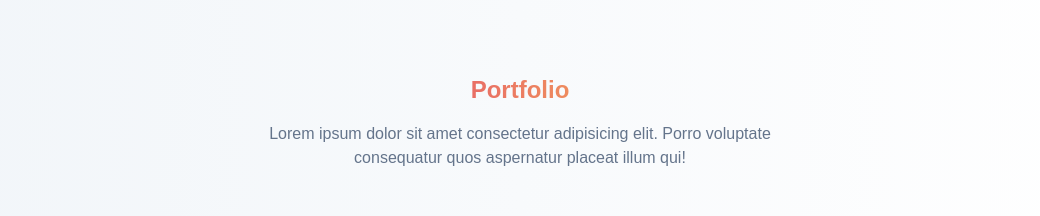
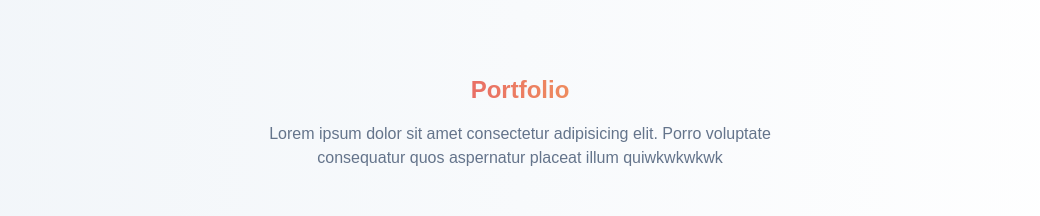
Before and after one commit to fransfirmansyah10/fransfirmansyah.github.io, a website: page index.html in a window 1280 px wide. Shown: the part 1380-1596 px from the top of the page, without its empty margins (120-1160 px from the left). Drawn offline with Linux system fonts and the light colour scheme.

Commit message:
test aza

```diff
--- a/index.html
+++ b/index.html
@@ -196,7 +196,7 @@
             <div class="w-full px-4">
                 <div class="max-w-xl mx-auto text-center mb-12">
                     <h3 class="font-semibold bg-gradient-to-r from-pink-600 to-amber-300 text-transparent bg-clip-text text-2xl mb-4 pt-1 ">Portfolio</h3>
-                    <p class="font-thin text-base text-slate-500 max-w-xl ">Lorem ipsum dolor sit amet consectetur adipisicing elit. Porro voluptate consequatur quos aspernatur placeat illum qui!</p>
+                    <p class="font-thin text-base text-slate-500 max-w-xl ">Lorem ipsum dolor sit amet consectetur adipisicing elit. Porro voluptate consequatur quos aspernatur placeat illum quiwkwkwkwk</p>
                 </div>
             </div>
             <div class="w-full px-4 flex flex-wrap justify-center xl:w-10/12 xl:mx-auto">
```
Also changed, not shown: dist/output.css.
